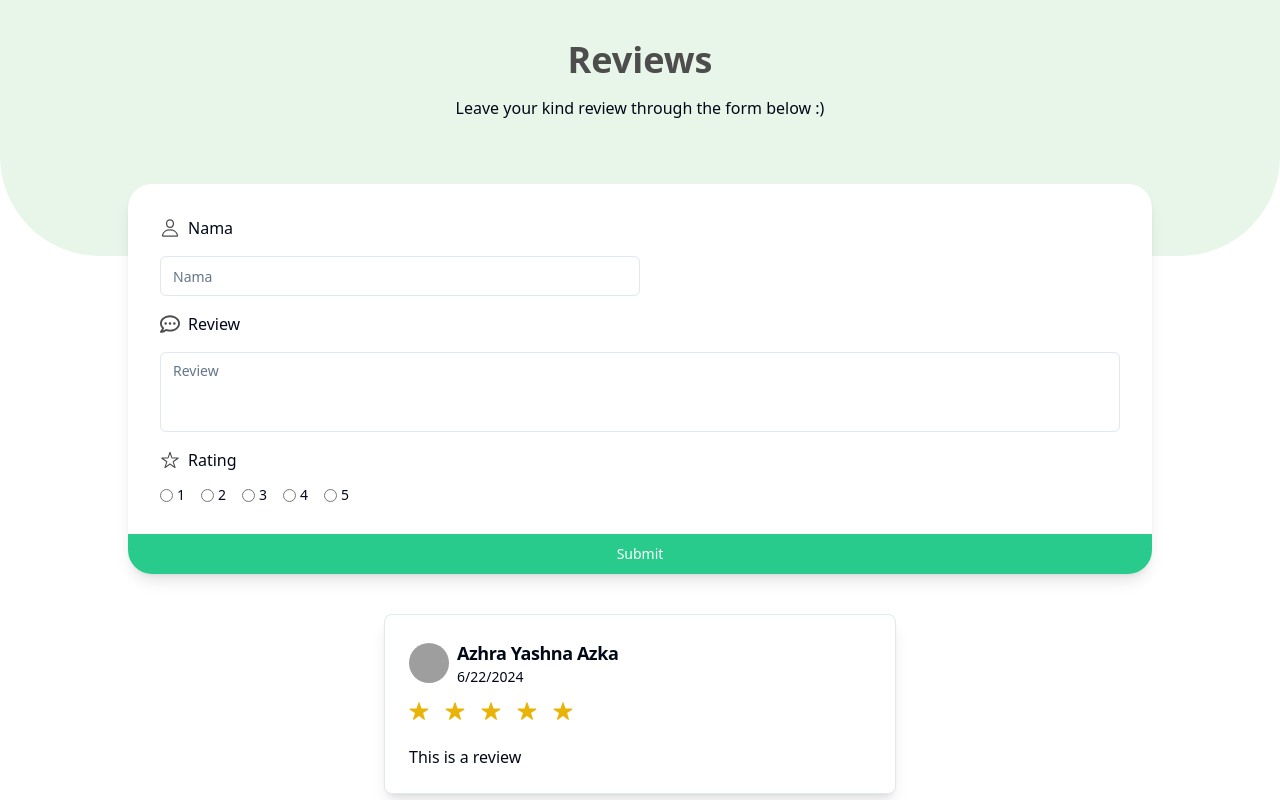
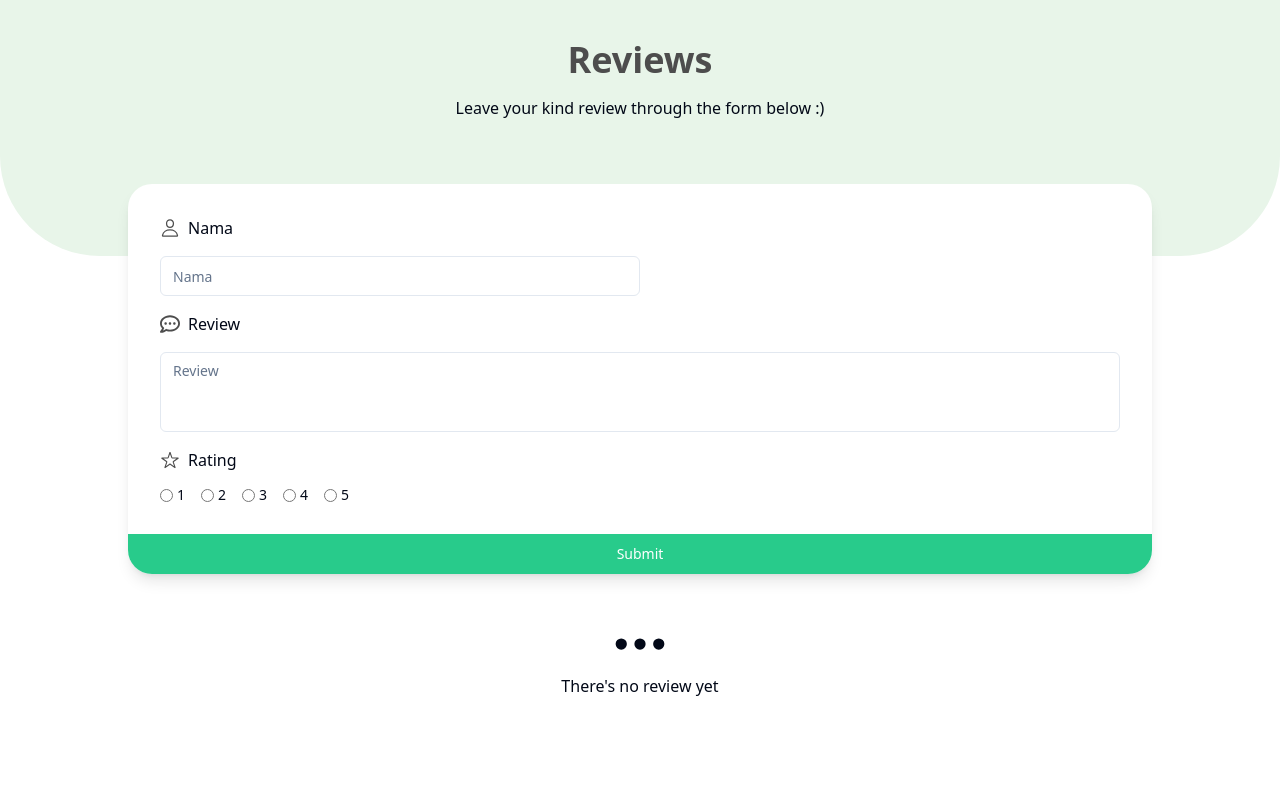
Before and after one commit to breadworshipper/SEA-Technical-Challenge---Frontend, a Next.js app: page /review in a window 1280 px wide. Built offline with nearby package versions, Linux system fonts and the light colour scheme; grey boxes are pictures that could not be loaded.

Commit message:
CHORE: Deleted initial state in reviews state

```diff
--- a/src/app/review/page.tsx
+++ b/src/app/review/page.tsx
@@ -6,14 +6,7 @@ import ReviewCard from "@/components/ReviewCard"
 import HeaderBackground from "@/components/ui/HeaderBackground"
 
 export default function ReviewPage() {
-  const [reviews, setReviews] = useState<any>([
-    {
-      name: "Azhra Yashna Azka",
-      date: "22-10-03",
-      rating: 5,
-      review: "This is a review",
-    },
-  ])
+  const [reviews, setReviews] = useState<any>([])
 
   return (
     <main>
```
